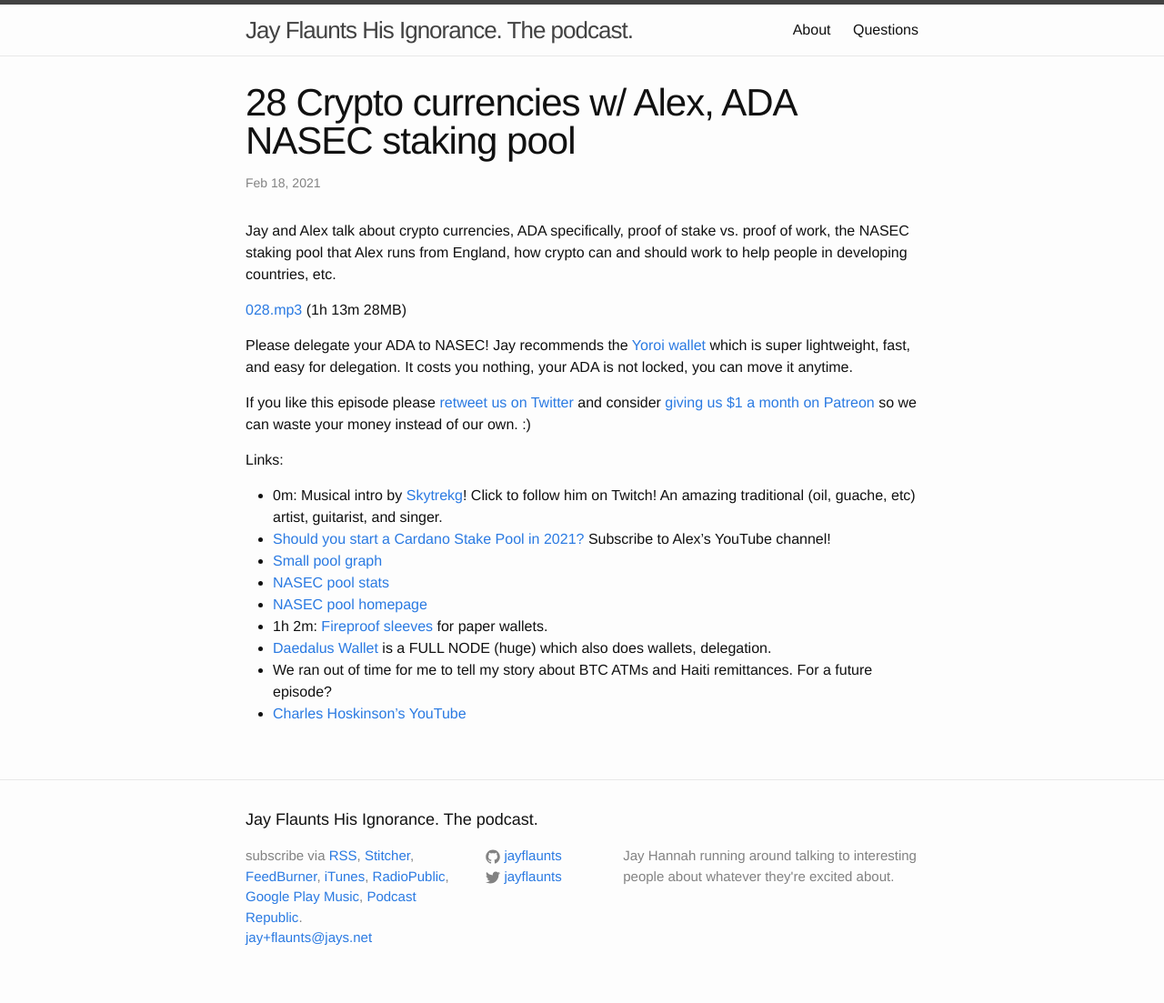
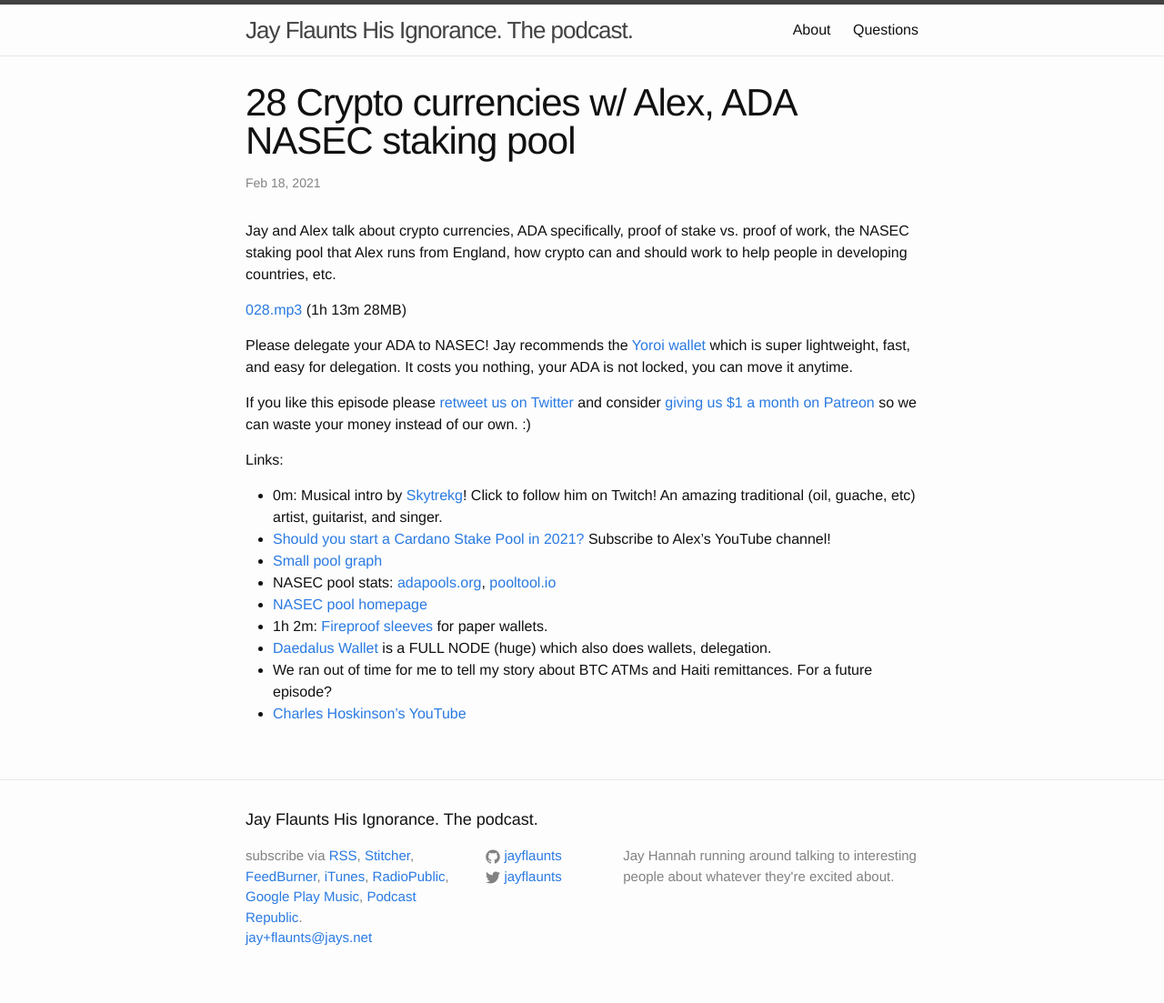
Before and after one commit to jhannah/jayflaunts, a Jekyll site: the page built from _posts/2021-02-18-ada-nasec.md, in a window 1280 px wide. Shown: the whole page at 91% size. Built offline with Jekyll 4.4.1, drawn with Linux system fonts in a browser that asks for light colours.

Commit message:
added another link

```diff
--- a/_posts/2021-02-18-ada-nasec.md
+++ b/_posts/2021-02-18-ada-nasec.md
@@ -27,7 +27,7 @@
 traditional (oil, guache, etc) artist, guitarist, and singer.
 * [Should you start a Cardano Stake Pool in 2021?](https://www.youtube.com/watch?v=HzRdluc5iSw) Subscribe to Alex's YouTube channel!
 * [Small pool graph](https://twitter.com/nierop_pieter/status/1361357344219758597)
-* [NASEC pool stats](https://adapools.org/pool/aa8b94010cd3c7199be1d619079c184a59e6f1ad930926bc2bd38579)
+* NASEC pool stats: [adapools.org](https://adapools.org/pool/aa8b94010cd3c7199be1d619079c184a59e6f1ad930926bc2bd38579), [pooltool.io](https://pooltool.io/pool/aa8b94010cd3c7199be1d619079c184a59e6f1ad930926bc2bd38579/epochs)
 * [NASEC pool homepage](https://nasec.co.uk/cardano/)
 * 1h 2m: [Fireproof sleeves](https://www.youtube.com/watch?v=2MXLeP1pMfo) for paper wallets.
 * [Daedalus Wallet](daedaluswallet.io) is a FULL NODE (huge) which also does wallets, delegation.
```
